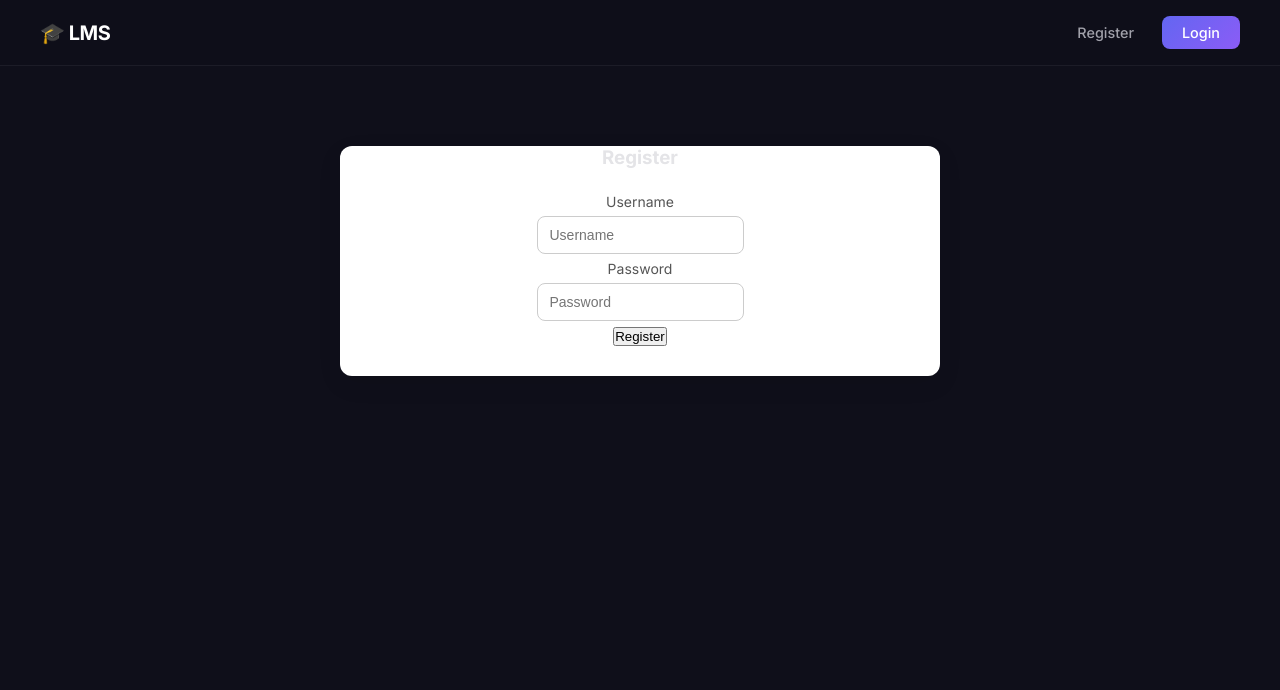
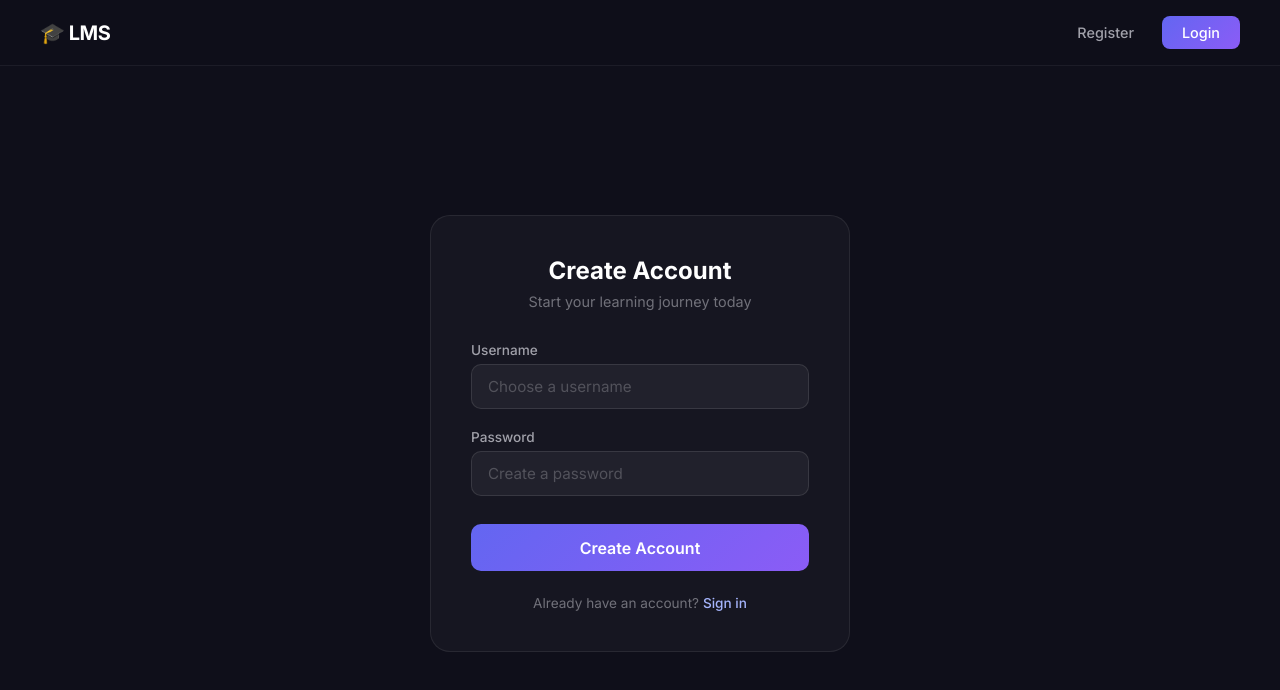
Before and after one commit to Janyma/learning-management-system-with-ai, an Angular app in the folder frontend/lms-frontend/: page /register in a window 1280 px wide. Shown: the top 690 px of the page. Built offline with nearby package versions, Linux system fonts and the light colour scheme.

Commit message:
some styling

```diff
--- a/frontend/lms-frontend/src/app/pages/login/login.component.html
+++ b/frontend/lms-frontend/src/app/pages/login/login.component.html
@@ -1,19 +1,29 @@
-<section class="authorisation-container">
-    <h3>Login</h3>
-    <form class="form-group" [formGroup]="form" (ngSubmit)="onSubmit()">
-        <label for="">Username</label>
-        <input type="text" placeholder="Username" formControlName="username">
-        <label for="">Password</label>
-        <input type="password" placeholder="Password" formControlName="password">
-
-        <button class="actions" type="submit"
-                [disabled]="loading()">{{loading()? 'Submitting ': 'Login'}}</button>
+<section class="auth-page">
+  <div class="auth-card">
+    <div class="auth-header">
+      <h2>Welcome Back</h2>
+      <p>Sign in to continue learning</p>
+    </div>
+    <form class="auth-form" [formGroup]="form" (ngSubmit)="onSubmit()">
+      <div class="form-field">
+        <label>Username</label>
+        <input type="text" placeholder="Enter your username" formControlName="username">
+      </div>
+      <div class="form-field">
+        <label>Password</label>
+        <input type="password" placeholder="Enter your password" formControlName="password">
+      </div>
+      <button class="auth-btn" type="submit"
+              [disabled]="loading()">{{loading() ? 'Signing in...' : 'Sign In'}}</button>
     </form>
 
     @if(success()){
-        <p> {{success()}}</p>
+      <p class="msg msg--success">{{success()}}</p>
     }
     @if(error()){
-        <p>{{error()}}</p>
+      <p class="msg msg--error">{{error()}}</p>
     }
+
+    <p class="auth-footer">Don't have an account? <a routerLink="/register">Create one</a></p>
+  </div>
 </section>
--- a/frontend/lms-frontend/src/app/pages/login/login.component.scss
+++ b/frontend/lms-frontend/src/app/pages/login/login.component.scss
@@ -0,0 +1,130 @@
+.auth-page {
+  display: flex;
+  align-items: center;
+  justify-content: center;
+  min-height: calc(100vh - 65px);
+  padding: 2rem;
+}
+
+.auth-card {
+  width: 100%;
+  max-width: 420px;
+  background: rgba(255, 255, 255, 0.03);
+  border: 1px solid rgba(255, 255, 255, 0.08);
+  border-radius: 20px;
+  padding: 2.5rem;
+}
+
+.auth-header {
+  text-align: center;
+  margin-bottom: 2rem;
+
+  h2 {
+    font-size: 1.5rem;
+    font-weight: 700;
+    color: #fff;
+    margin-bottom: 0.5rem;
+  }
+
+  p {
+    font-size: 0.9rem;
+    color: #71717a;
+  }
+}
+
+.auth-form {
+  display: flex;
+  flex-direction: column;
+  gap: 1.25rem;
+}
+
+.form-field {
+  display: flex;
+  flex-direction: column;
+  gap: 0.4rem;
+
+  label {
+    font-size: 0.85rem;
+    font-weight: 500;
+    color: #a1a1aa;
+  }
+
+  input {
+    padding: 0.75rem 1rem;
+    background: rgba(255, 255, 255, 0.05);
+    border: 1px solid rgba(255, 255, 255, 0.1);
+    border-radius: 10px;
+    color: #fff;
+    font-size: 0.95rem;
+    font-family: inherit;
+    transition: all 0.2s ease;
+
+    &::placeholder {
+      color: #52525b;
+    }
+
+    &:focus {
+      outline: none;
+      border-color: #6366f1;
+      box-shadow: 0 0 0 3px rgba(99, 102, 241, 0.15);
+    }
+  }
+}
+
+.auth-btn {
+  margin-top: 0.5rem;
+  padding: 0.85rem;
+  background: linear-gradient(135deg, #6366f1, #8b5cf6);
+  color: #fff;
+  border: none;
+  border-radius: 10px;
+  font-size: 1rem;
+  font-weight: 600;
+  font-family: inherit;
+  cursor: pointer;
+  transition: all 0.25s ease;
+
+  &:hover:not(:disabled) {
+    transform: translateY(-1px);
+    box-shadow: 0 6px 24px rgba(99, 102, 241, 0.35);
+  }
+
+  &:disabled {
+    opacity: 0.6;
+    cursor: not-allowed;
+  }
+}
+
+.msg {
+  text-align: center;
+  font-size: 0.85rem;
+  margin-top: 1rem;
+  padding: 0.6rem;
+  border-radius: 8px;
+
+  &--success {
+    color: #4ade80;
+    background: rgba(74, 222, 128, 0.08);
+  }
+
+  &--error {
+    color: #f87171;
+    background: rgba(248, 113, 113, 0.08);
+  }
+}
+
+.auth-footer {
+  text-align: center;
+  margin-top: 1.5rem;
+  font-size: 0.85rem;
+  color: #71717a;
+
+  a {
+    color: #a5b4fc;
+    font-weight: 500;
+
+    &:hover {
+      color: #c4b5fd;
+    }
+  }
+}
--- a/frontend/lms-frontend/src/app/pages/login/login.component.ts
+++ b/frontend/lms-frontend/src/app/pages/login/login.component.ts
@@ -1,5 +1,6 @@
 import { Component, inject, signal } from '@angular/core';
 import {  FormBuilder, ReactiveFormsModule, Validators } from '@angular/forms';
+import { RouterLink } from '@angular/router';
 import { LoginService } from '../../services/login-service/login.service';
 import { HttpErrorResponse } from '@angular/common/http';
 import { Router } from '@angular/router';
@@ -7,7 +8,7 @@ import { Router } from '@angular/router';
 
 @Component({
   selector: 'app-login',
-  imports: [ReactiveFormsModule],
+  imports: [ReactiveFormsModule, RouterLink],
   templateUrl: './login.component.html',
   styleUrl: './login.component.scss',
 })
--- a/frontend/lms-frontend/src/app/pages/register/register.component.html
+++ b/frontend/lms-frontend/src/app/pages/register/register.component.html
@@ -1,19 +1,29 @@
-<section class="authorisation-container">
-    <h3>Register</h3>
-    <form class="form-group" [formGroup]="form" (ngSubmit)="onSubmit()">
-        <label for="">Username</label>
-        <input type="text" placeholder="Username" formControlName="username">
-        <label for="">Password</label>
-        <input type="password" placeholder="Password" formControlName="password">
-
-        <button class="actions" type="submit"
-                [disabled]="loading()">{{loading()? 'Submitting ': 'Register'}}</button>
+<section class="auth-page">
+  <div class="auth-card">
+    <div class="auth-header">
+      <h2>Create Account</h2>
+      <p>Start your learning journey today</p>
+    </div>
+    <form class="auth-form" [formGroup]="form" (ngSubmit)="onSubmit()">
+      <div class="form-field">
+        <label>Username</label>
+        <input type="text" placeholder="Choose a username" formControlName="username">
+      </div>
+      <div class="form-field">
+        <label>Password</label>
+        <input type="password" placeholder="Create a password" formControlName="password">
+      </div>
+      <button class="auth-btn" type="submit"
+              [disabled]="loading()">{{loading() ? 'Creating account...' : 'Create Account'}}</button>
     </form>
 
     @if(success()){
-        <p> {{success()}}</p>
+      <p class="msg msg--success">{{success()}}</p>
     }
     @if(error()){
-        <p>{{error()}}</p>
+      <p class="msg msg--error">{{error()}}</p>
     }
+
+    <p class="auth-footer">Already have an account? <a routerLink="/login">Sign in</a></p>
+  </div>
 </section>
--- a/frontend/lms-frontend/src/app/pages/register/register.component.scss
+++ b/frontend/lms-frontend/src/app/pages/register/register.component.scss
@@ -1,60 +1,130 @@
-.authorisation-container{
-    max-width:600px;
-    max-height: 400px;
-    margin: 80px auto;
-    border-radius: 12px;
-    background: #ffffff;
-    box-shadow: 0 8px 24px rgba(0,0,0, 0.08);
+.auth-page {
+  display: flex;
+  align-items: center;
+  justify-content: center;
+  min-height: calc(100vh - 65px);
+  padding: 2rem;
+}
+
+.auth-card {
+  width: 100%;
+  max-width: 420px;
+  background: rgba(255, 255, 255, 0.03);
+  border: 1px solid rgba(255, 255, 255, 0.08);
+  border-radius: 20px;
+  padding: 2.5rem;
+}
+
+.auth-header {
+  text-align: center;
+  margin-bottom: 2rem;
+
+  h2 {
+    font-size: 1.5rem;
+    font-weight: 700;
+    color: #fff;
+    margin-bottom: 0.5rem;
+  }
+
+  p {
+    font-size: 0.9rem;
+    color: #71717a;
+  }
+}
+
+.auth-form {
   display: flex;
   flex-direction: column;
-    gap: 16px;
-
-    h3 {
-        text-align: center;
-        margin-bottom: 8px;
+  gap: 1.25rem;
 }
 
-    .form-group{
-        display:flex;
+.form-field {
+  display: flex;
   flex-direction: column;
-        gap:6px;
-        align-items: center;
-        padding-bottom: 30px;
+  gap: 0.4rem;
 
   label {
-            font-size: 14px;
-            color:#555;
-
+    font-size: 0.85rem;
+    font-weight: 500;
+    color: #a1a1aa;
   }
 
   input {
-            padding: 10px 12px;
-            border-radius: 8px;
-            border: 1px solid #ccc;
-            font-size: 14px;
-            transition: border 0.2s, box-shadow 0.2s;
+    padding: 0.75rem 1rem;
+    background: rgba(255, 255, 255, 0.05);
+    border: 1px solid rgba(255, 255, 255, 0.1);
+    border-radius: 10px;
+    color: #fff;
+    font-size: 0.95rem;
+    font-family: inherit;
+    transition: all 0.2s ease;
+
+    &::placeholder {
+      color: #52525b;
+    }
 
     &:focus {
       outline: none;
-                border-color: #4a90e2;
+      border-color: #6366f1;
+      box-shadow: 0 0 0 3px rgba(99, 102, 241, 0.15);
     }
   }
 }
 
-    .actions {
-        display:flex;
-        flex-direction: column;
-        gap: 10px;
+.auth-btn {
+  margin-top: 0.5rem;
+  padding: 0.85rem;
+  background: linear-gradient(135deg, #6366f1, #8b5cf6);
+  color: #fff;
+  border: none;
+  border-radius: 10px;
+  font-size: 1rem;
+  font-weight: 600;
+  font-family: inherit;
+  cursor: pointer;
+  transition: all 0.25s ease;
 
-        button {
-            padding: 30px;
+  &:hover:not(:disabled) {
+    transform: translateY(-1px);
+    box-shadow: 0 6px 24px rgba(99, 102, 241, 0.35);
+  }
+
+  &:disabled {
+    opacity: 0.6;
+    cursor: not-allowed;
+  }
+}
+
+.msg {
+  text-align: center;
+  font-size: 0.85rem;
+  margin-top: 1rem;
+  padding: 0.6rem;
   border-radius: 8px;
-            border: none;
-            font-size: 14px;
-            cursor: pointer;
-            padding-bottom: 30px;
 
+  &--success {
+    color: #4ade80;
+    background: rgba(74, 222, 128, 0.08);
+  }
 
+  &--error {
+    color: #f87171;
+    background: rgba(248, 113, 113, 0.08);
+  }
+}
+
+.auth-footer {
+  text-align: center;
+  margin-top: 1.5rem;
+  font-size: 0.85rem;
+  color: #71717a;
+
+  a {
+    color: #a5b4fc;
+    font-weight: 500;
+
+    &:hover {
+      color: #c4b5fd;
     }
   }
 }
--- a/frontend/lms-frontend/src/app/pages/register/register.component.ts
+++ b/frontend/lms-frontend/src/app/pages/register/register.component.ts
@@ -1,12 +1,13 @@
 import { Component, inject, signal } from '@angular/core';
 import { FormBuilder, ReactiveFormsModule,  Validators } from '@angular/forms';
+import { RouterLink } from '@angular/router';
 import { AuthService } from '../../services/auth-service/auth.service';
 import { finalize } from 'rxjs';
 import { HttpErrorResponse } from '@angular/common/http';
 
 @Component({
   selector: 'app-register',
-  imports: [ReactiveFormsModule],
+  imports: [ReactiveFormsModule, RouterLink],
   templateUrl: './register.component.html',
   styleUrl: './register.component.scss',
 })
```
Also changed, not shown: frontend/lms-frontend/src/app/pages/chat/chat.component.scss (+83 -25 lines). Lines whose indentation alone changed are shown as unchanged.
